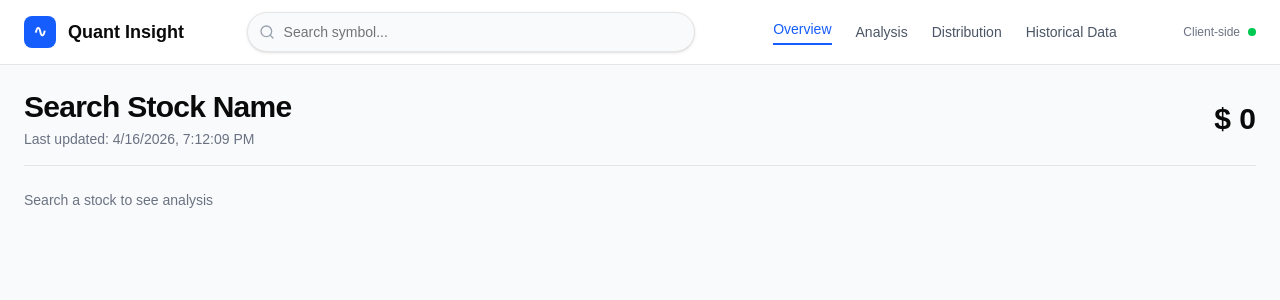
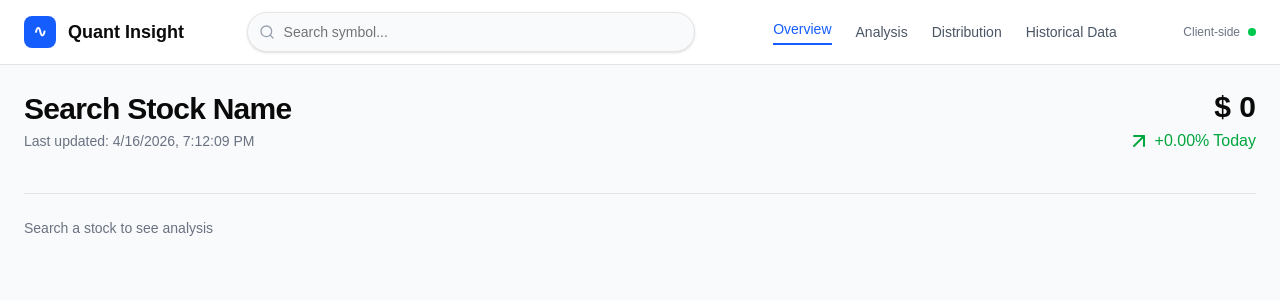
Before and after one commit to TridipKarmakar/QuantInsight, a React app in the folder frontend/: page / in a window 1280 px wide. Shown: the top 300 px of the page. Built offline with nearby package versions, Linux system fonts and the light colour scheme; the HTML template or start-up script is replaced by a standard one.

Commit message:
update headers return section

```diff
--- a/frontend/package.json
+++ b/frontend/package.json
@@ -17,7 +17,8 @@
     "class-variance-authority": "^0.7.1",
     "clsx": "^2.1.1",
     "iconoir": "^7.11.0",
-    "lucide-react": "^1.7.0",
+    "iconoir-react": "^7.11.0",
+    "lucide-react": "^1.8.0",
     "react": "^19.2.4",
     "react-dom": "^19.2.4",
     "react-router-dom": "^7.14.0",
--- a/frontend/src/components/overview/HeaderSection.jsx
+++ b/frontend/src/components/overview/HeaderSection.jsx
@@ -1,16 +1,15 @@
-
-import { useState }  from 'react'
-
+// import { ArrowUpRightCircle }  from "iconoir-react";
+import { ArrowUpRight, ArrowDownRight } from "lucide-react";
 
 export default function HeaderSection({ data, currentSymbol }) {
 
     const price = data?.current_price || 0
     const todayReturn = data?.today_return || 0
-
+    const isPositive = todayReturn >= 0
 
     return(
 
-        <div className="flex items-center justify-between border-b pb-4">
+        <div className="flex items-center justify-between border-b pu-10 pb-10">
 
         {/*Left*/}
 
@@ -23,7 +22,7 @@ export default function HeaderSection({ data, currentSymbol }) {
                 </p>
             </div>
 
-            {/*Right*/}
+        {/*Right*/}
 
             <div className="text-right">
 
@@ -34,9 +33,11 @@ export default function HeaderSection({ data, currentSymbol }) {
 
                 {/* Today Return */}
 
-                <p>
-                    <span>{}</span>
-                    <span></span>
+                <p className={`mt-1 text-md font-medium flex items-center justify-end gap-1 ${isPositive ? "text-green-600" : "text-red-500"}`}>
+
+                    {isPositive ? (<ArrowUpRight/>):(<ArrowDownRight />)}
+                    <span>{isPositive ? "+":"-"}{todayReturn.toFixed(2)}%</span>
+                    <span>Today</span>
 
                 </p>
 
--- /dev/null
+++ b/package.json
@@ -0,0 +1,5 @@
+{
+  "dependencies": {
+    "iconoir-react": "^7.11.0"
+  }
+}
```
Also changed, not shown: 2 other files (tests, documents, lock files or other folders).
